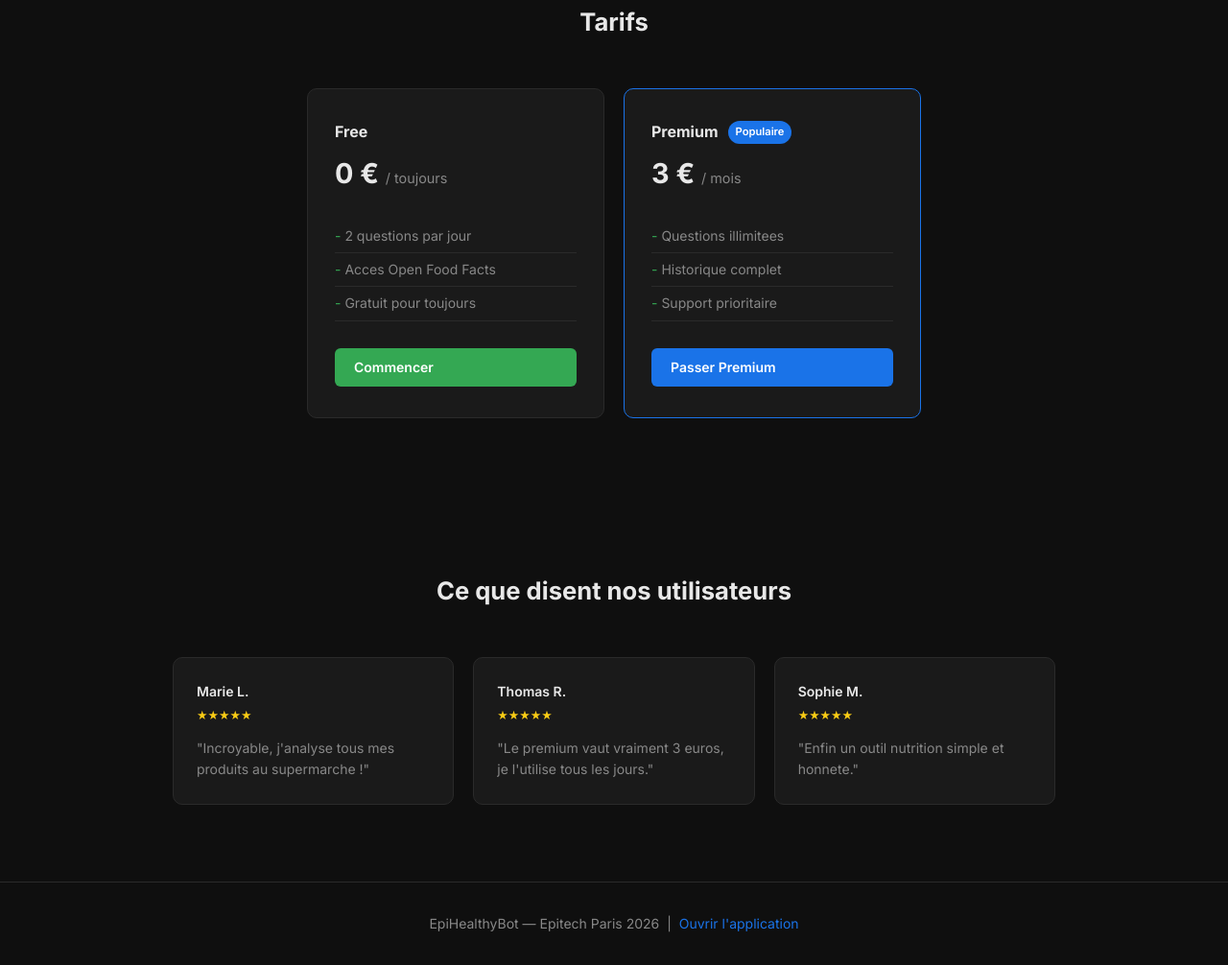
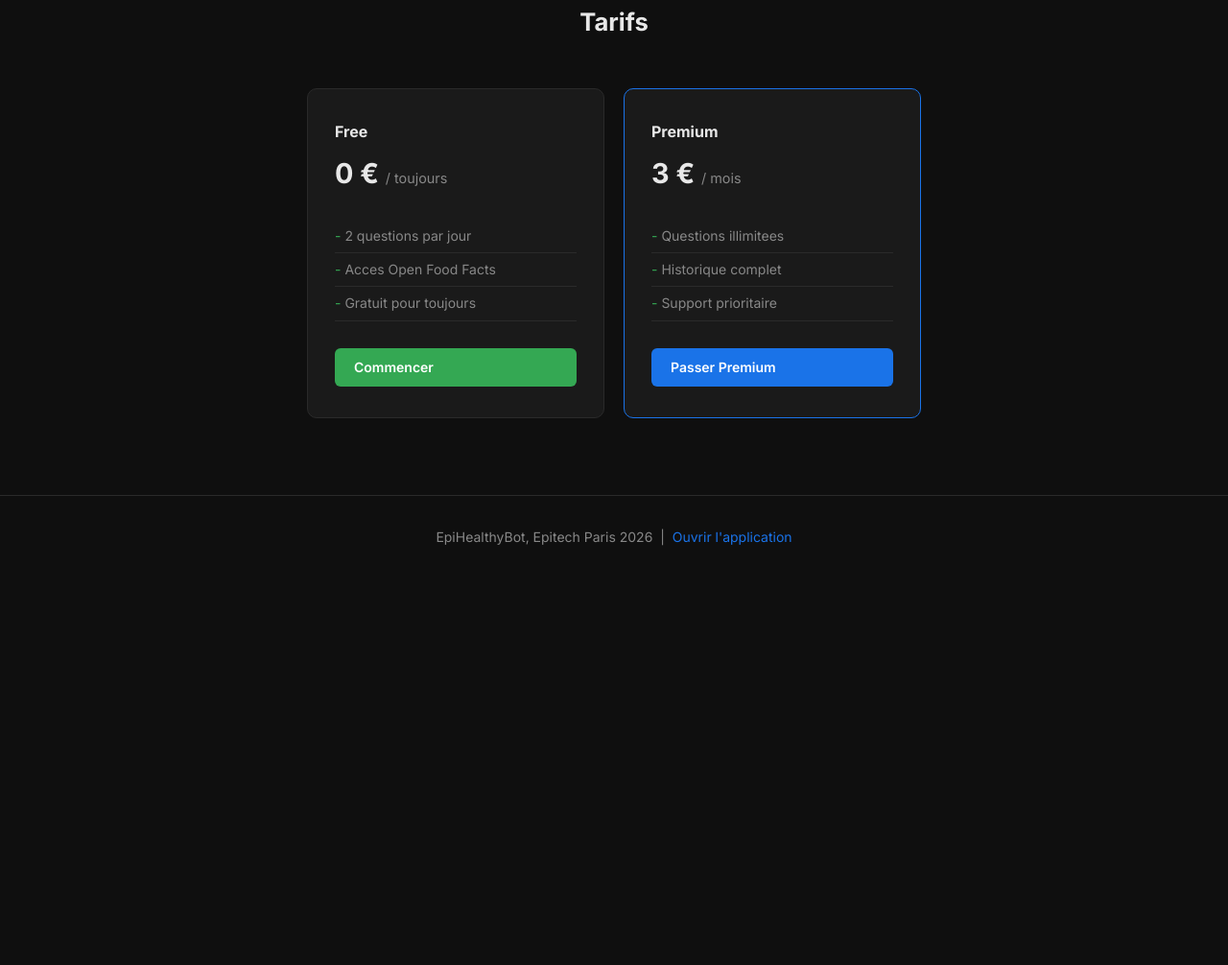
Before and after one commit to Slacknsss/Eliza-IA-Assistant-, a plain HTML site: page site/landing.html in a window 1280 px wide. Shown: the part 1637-2643 px from the top of the page at 96% size. After the commit the page ends 2241 px from the top, so only its background shows below. Drawn offline with Linux system fonts and the light colour scheme.

Commit message:
README matches the code and credits Bruno and Bilel, remove fake reviews, fix requirements
Co-Authored-By: Claude Opus 5.5 <noreply@anthropic.com>

```diff
--- a/site/landing.html
+++ b/site/landing.html
@@ -193,15 +193,6 @@
       font-weight: 700;
     }
 
-    .badge {
-      background: var(--blue);
-      color: #fff;
-      font-size: 0.7rem;
-      font-weight: 600;
-      padding: 3px 8px;
-      border-radius: 20px;
-    }
-
     .pricing-price {
       font-size: 1.8rem;
       font-weight: 700;
@@ -233,35 +224,6 @@
     }
 
 
-    .reviews-grid {
-      display: grid;
-      grid-template-columns: repeat(3, 1fr);
-      gap: 20px;
-    }
-
-    .review-card {
-      background: var(--surface);
-      border: 1px solid var(--border);
-      border-radius: 10px;
-      padding: 24px;
-    }
-
-    .review-author {
-      font-size: 0.875rem;
-      font-weight: 600;
-      margin-bottom: 4px;
-    }
-
-    .review-stars {
-      color: #facc15;
-      font-size: 0.8rem;
-      margin-bottom: 12px;
-    }
-
-    .review-text {
-      font-size: 0.875rem;
-      color: var(--muted);
-    }
 
 
     footer {
@@ -280,8 +242,7 @@
 
     /* RESPONSIVE */
     @media (max-width: 700px) {
-      .features-grid,
-      .reviews-grid { grid-template-columns: 1fr; }
+      .features-grid { grid-template-columns: 1fr; }
       .pricing-grid { grid-template-columns: 1fr; }
       .hero h1 { font-size: 2rem; }
       nav { padding: 0 20px; }
@@ -358,7 +319,6 @@
       <div class="pricing-card featured">
         <div class="pricing-header">
           <h3>Premium</h3>
-          <span class="badge">Populaire</span>
         </div>
         <div class="pricing-price">3 € <span>/ mois</span></div>
         <ul class="pricing-features">
@@ -372,30 +332,9 @@
   </section>
 
 
-  <section>
-    <div class="section-title fade">Ce que disent nos utilisateurs</div>
-    <div class="reviews-grid">
-      <div class="review-card fade">
-        <div class="review-author">Marie L.</div>
-        <div class="review-stars">★★★★★</div>
-        <div class="review-text">"Incroyable, j'analyse tous mes produits au supermarche !"</div>
-      </div>
-      <div class="review-card fade">
-        <div class="review-author">Thomas R.</div>
-        <div class="review-stars">★★★★★</div>
-        <div class="review-text">"Le premium vaut vraiment 3 euros, je l'utilise tous les jours."</div>
-      </div>
-      <div class="review-card fade">
-        <div class="review-author">Sophie M.</div>
-        <div class="review-stars">★★★★★</div>
-        <div class="review-text">"Enfin un outil nutrition simple et honnete."</div>
-      </div>
-    </div>
-  </section>
-
 
   <footer>
-    EpiHealthyBot — Epitech Paris 2026 &nbsp;|&nbsp;
+    EpiHealthyBot, Epitech Paris 2026 &nbsp;|&nbsp;
     <a href="http://localhost:8080" target="_blank">Ouvrir l'application</a>
   </footer>
 
```
Also changed, not shown: bot/requirements.txt, 2 other files.
